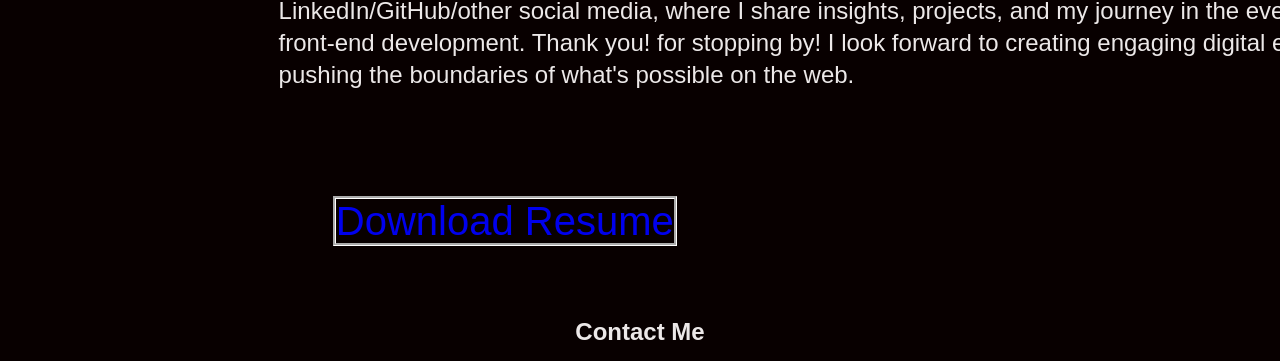
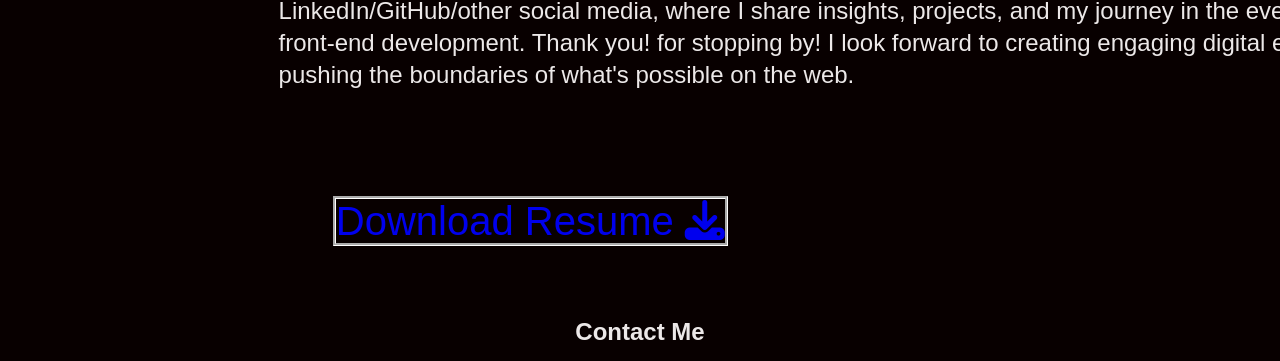
Before and after one commit to mrafay04/Portfolio-rafay, a plain HTML site: page index.html in a window 1280 px wide. Shown: the part 2411-2772 px from the top of the page. Drawn offline with Linux system fonts and the light colour scheme.

Commit message:
Update index.html

```diff
--- a/index.html
+++ b/index.html
@@ -61,7 +61,7 @@
 
             </p>
 
-            <a id="resume"   href="Syed's Resume (1).pdf" download="resume" class="download btn">Download Resume</a></div>
+            <a id="resume"   href="Syed's Resume (1).pdf" download="resume" class="download btn">Download Resume <i class="fa-sharp fa-solid fa-download"></i></div></a>
         </div>
 
     </section>
```
